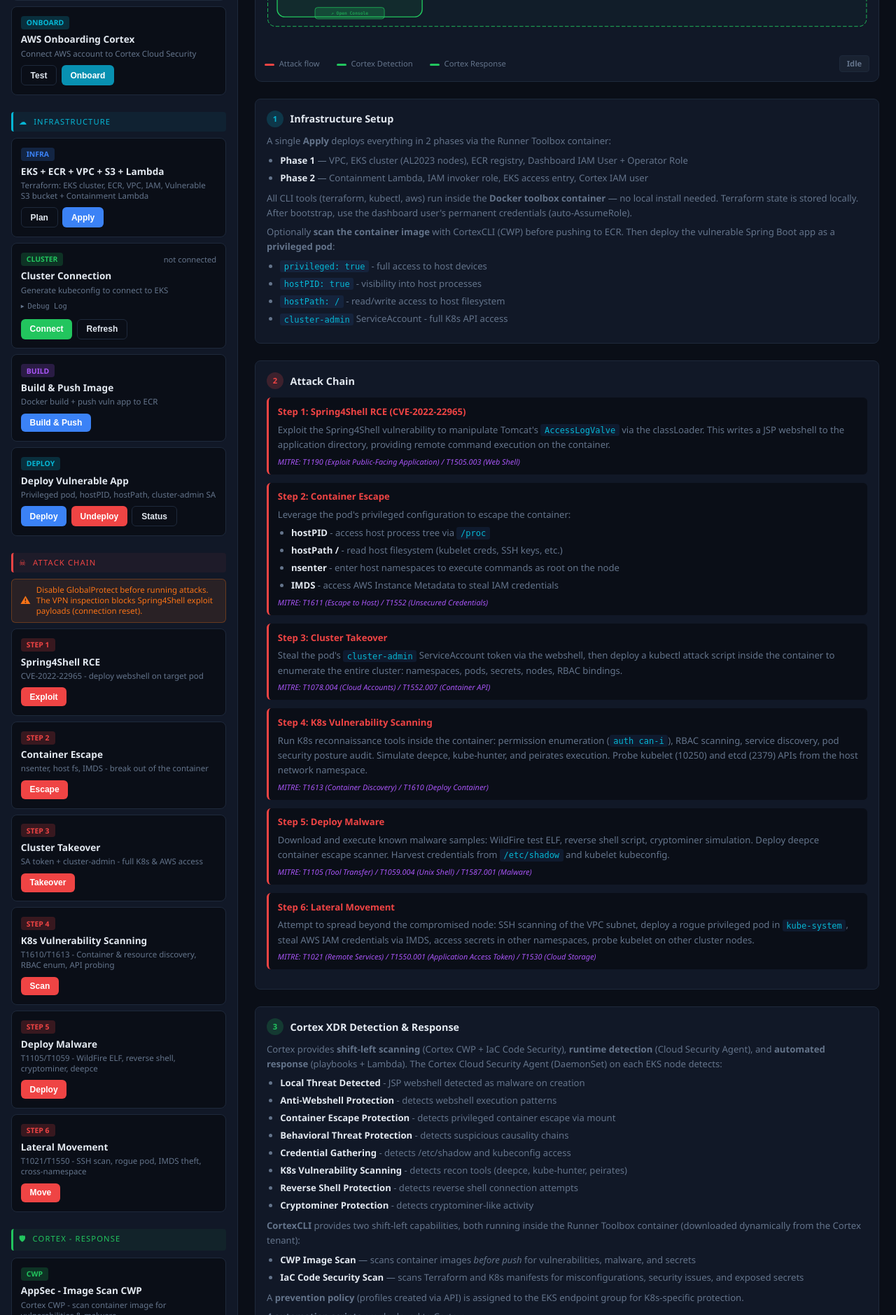
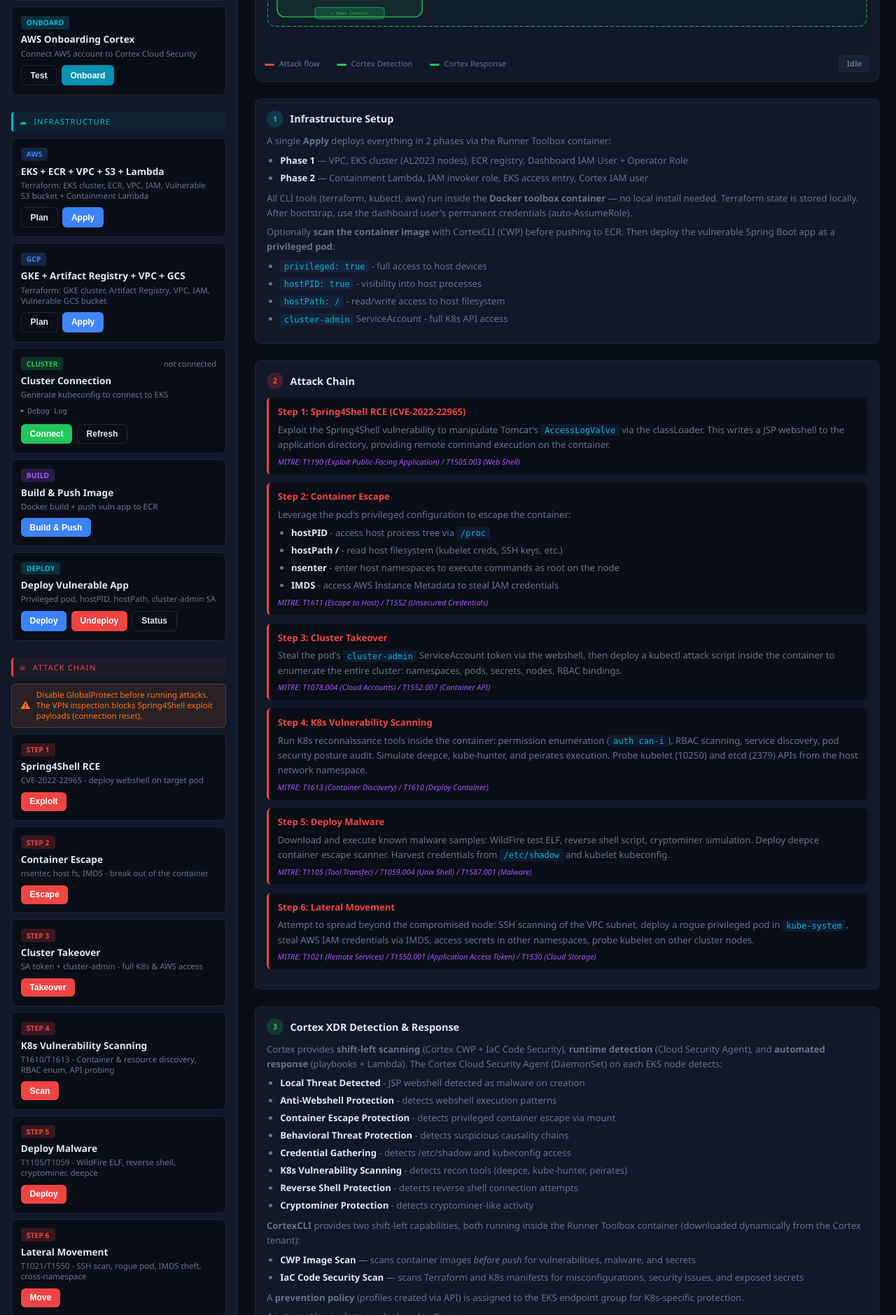
Before and after one commit to cortex-cloud-demo/K8s-Container-Escape-Demo, a Flask app: page / in a window 1280 px wide. Shown: the part 764-2643 px from the top of the page at 70% size. Run offline with Flask 3, Linux system fonts and the light colour scheme; some libraries are stand-ins or nearby versions.

Commit message:
gcp terraform

```diff
--- a/dashboard/app.py
+++ b/dashboard/app.py
@@ -22,6 +22,7 @@
 PROJECT_ROOT = os.path.abspath(os.path.join(os.path.dirname(__file__), ".."))
 TERRAFORM_DIR = os.path.join(PROJECT_ROOT, "terraform-infra")
 TERRAFORM_LAMBDA_DIR = os.path.join(PROJECT_ROOT, "terraform-lambda")
+TERRAFORM_GCP_DIR = os.path.join(PROJECT_ROOT, "terraform-gcp-infra")
 K8S_DIR = os.path.join(PROJECT_ROOT, "k8s")
 ATTACK_DIR = os.path.join(PROJECT_ROOT, "attack")
 PLAYBOOK_DIR = os.path.join(PROJECT_ROOT, "playbook")
@@ -94,6 +95,24 @@
             )
             os.unlink(tmp.name)
             cmd = f"source /tmp/.cortex_env 2>/dev/null; {cmd}"
+        # Inject GCP SA credentials into container
+        if gcp_credentials.get("service_account_json"):
+            gcp_tmp = tempfile.NamedTemporaryFile(mode='w', suffix='.json', delete=False)
+            gcp_tmp.write(gcp_credentials["service_account_json"])
+            gcp_tmp.close()
+            subprocess.run(
+                f"docker cp {gcp_tmp.name} {TOOLBOX_CONTAINER}:/tmp/.gcp_sa.json",
+                shell=True, capture_output=True, timeout=5,
+            )
+            os.unlink(gcp_tmp.name)
+            env_flags += ' -e GOOGLE_APPLICATION_CREDENTIALS=/tmp/.gcp_sa.json'
+        if gcp_credentials.get("project_id"):
+            proj = gcp_credentials["project_id"].replace('"', '').replace("'", '')
+            env_flags += f' -e GOOGLE_CLOUD_PROJECT="{proj}"'
+            env_flags += f' -e GCLOUD_PROJECT="{proj}"'
+        if gcp_credentials.get("region"):
+            reg = gcp_credentials["region"].replace('"', '').replace("'", '')
+            env_flags += f' -e CLOUDSDK_COMPUTE_REGION="{reg}"'
         # Escape single quotes in the command for bash -c '...'
         cmd_escaped = cmd.replace("'", "'\\''")
         return f"docker exec{env_flags} {TOOLBOX_CONTAINER} bash -c '{cmd_escaped}'"
@@ -219,6 +238,16 @@
     """Return -var='region=...' flag using the configured AWS region."""
     region = aws_credentials.get("aws_region") or "eu-west-3"
     return f'-var="region={region}"'
+
+
+def tf_var_gcp():
+    """Return terraform -var flags for GCP project_id and region."""
+    parts = []
+    if gcp_credentials.get("project_id"):
+        parts.append(f'-var="project_id={gcp_credentials["project_id"]}"')
+    region = gcp_credentials.get("region") or "europe-west1"
+    parts.append(f'-var="region={region}"')
+    return " ".join(parts)
 
 
 def generate_kubeconfig(cluster_name, region):
@@ -938,6 +967,83 @@
 echo '=================================================='
 """
     task_id = create_task("Terraform Destroy", cmd, use_toolbox=True)
+    return jsonify({"task_id": task_id})
+
+
+# ─── GCP Infrastructure ───────────────────────────────────────────────────────
+
+
+@app.route("/api/gcp-infra/plan", methods=["POST"])
+def gcp_infra_plan():
+    gcp_dir = TERRAFORM_GCP_DIR.replace(PROJECT_ROOT, "").lstrip("/")
+    cmd = f"""set -e
+echo "=================================================="
+echo "  GCP Infrastructure Plan"
+echo "=================================================="
+cd {gcp_dir}
+{tf_init_cmd()}
+terraform plan -no-color {tf_var_gcp()}
+"""
+    task_id = create_task("GCP Terraform Plan", cmd, use_toolbox=True)
+    return jsonify({"task_id": task_id})
+
+
+@app.route("/api/gcp-infra/apply", methods=["POST"])
+def gcp_infra_apply():
+    gcp_dir = TERRAFORM_GCP_DIR.replace(PROJECT_ROOT, "").lstrip("/")
+    cmd = f"""set -e
+echo "=================================================="
+echo "  GCP Infrastructure Apply (GKE + Artifact Registry + GCS + VPC)"
+echo "=================================================="
+cd {gcp_dir}
+{tf_init_cmd()}
+terraform apply -auto-approve -no-color {tf_var_gcp()}
+
+echo ""
+echo "=================================================="
+echo "  Upload sensitive data to GCS bucket"
+echo "=================================================="
+BUCKET=$(terraform output -raw vuln_data_bucket_name 2>/dev/null || echo '')
+if [ -n "$BUCKET" ]; then
+  echo "Bucket: gs://$BUCKET"
+  if command -v gsutil &>/dev/null; then
+    gsutil cp /project/s3-data/credentials.txt     "gs://$BUCKET/credentials.txt"
+    gsutil cp /project/s3-data/customers.csv       "gs://$BUCKET/customers.csv"
+    gsutil cp /project/s3-data/internal-report.pdf "gs://$BUCKET/internal-report.pdf"
+    echo "Files uploaded. Public URL: https://storage.googleapis.com/$BUCKET"
+  else
+    echo "Note: gsutil not available in toolbox — bucket created but data upload skipped"
+    echo "Public bucket URL: https://storage.googleapis.com/$BUCKET"
+  fi
+else
+  echo "WARNING: Could not determine bucket name, skipping file upload"
+fi
+
+echo ""
+echo "=================================================="
+echo "  [OK] GCP Infrastructure deployed successfully"
+echo "=================================================="
+"""
+    task_id = create_task("GCP Terraform Apply", cmd, use_toolbox=True)
+    return jsonify({"task_id": task_id})
+
+
+@app.route("/api/gcp-infra/destroy", methods=["POST"])
+def gcp_infra_destroy():
+    gcp_dir = TERRAFORM_GCP_DIR.replace(PROJECT_ROOT, "").lstrip("/")
+    cmd = f"""set -e
+echo '=================================================='
+echo '  DESTROY GCP Infrastructure'
+echo '=================================================='
+cd {gcp_dir}
+{tf_init_cmd()} && terraform destroy -auto-approve -no-color {tf_var_gcp()}
+
+echo ''
+echo '=================================================='
+echo '  [OK] GCP infrastructure destroyed'
+echo '=================================================='
+"""
+    task_id = create_task("GCP Terraform Destroy", cmd, use_toolbox=True)
     return jsonify({"task_id": task_id})
 
 
--- a/dashboard/static/js/app.js
+++ b/dashboard/static/js/app.js
@@ -112,6 +112,8 @@
     const mapping = {
         'Terraform Plan': 'infra',
         'Terraform Apply': 'infra',
+        'GCP Terraform Plan': 'gcp-infra',
+        'GCP Terraform Apply': 'gcp-infra',
         'Build & Push Image': 'build',
         'Deploy to EKS': 'deploy',
         'Undeploy from EKS': null,
@@ -136,6 +138,9 @@
     const badgeMap = {
         'Terraform Plan':           { id: 'infra-status',          ok: 'planned',     run: 'planning...' },
         'Terraform Apply':          { id: 'infra-status',          ok: 'provisioned', run: 'applying...' },
+        'GCP Terraform Plan':       { id: 'gcp-infra-status',      ok: 'planned',     run: 'planning...' },
+        'GCP Terraform Apply':      { id: 'gcp-infra-status',      ok: 'provisioned', run: 'applying...' },
+        'GCP Terraform Destroy':    { id: 'gcp-infra-destroy-status', ok: 'destroyed', run: 'destroying...' },
         'Build & Push Image':       { id: 'build-status',          ok: 'built',       run: 'building...' },
         'Deploy to EKS':            { id: 'deploy-status',         ok: 'deployed',    run: 'deploying...' },
         'Step 1: Spring4Shell RCE': { id: 'rce-status',            ok: 'exploited',   run: 'running...' },
@@ -1750,6 +1755,37 @@
     document.getElementById('destroy-modal').classList.remove('visible');
 }
 
+// ─── GCP Infrastructure ───────────────────────────────────────────────────────
+
+function gcpInfraPlan() {
+    openTab('terminal');
+    termWriteHeader('GCP Terraform Plan');
+    apiCall('/api/gcp-infra/plan');
+}
+
+function gcpInfraApply() {
+    openTab('terminal');
+    termWriteHeader('GCP Terraform Apply (GKE + Artifact Registry + GCS)');
+    termWrite('This will provision the full GCP infrastructure...\n\n');
+    apiCall('/api/gcp-infra/apply');
+}
+
+function gcpInfraDestroy() {
+    document.getElementById('gcp-destroy-modal').classList.add('visible');
+}
+
+function confirmGcpDestroy() {
+    document.getElementById('gcp-destroy-modal').classList.remove('visible');
+    openTab('terminal');
+    termWriteHeader('GCP Terraform Destroy');
+    termWrite('Destroying all GCP resources...\n\n');
+    apiCall('/api/gcp-infra/destroy');
+}
+
+function cancelGcpDestroy() {
+    document.getElementById('gcp-destroy-modal').classList.remove('visible');
+}
+
 function buildPush() {
     openTab('terminal');
     termWriteHeader('Build & Push Vulnerable Image to ECR');
--- a/dashboard/templates/index.html
+++ b/dashboard/templates/index.html
@@ -173,7 +173,7 @@
 
             <div class="step-card" id="card-infra">
                 <div class="step-header">
-                    <span class="step-number infra">INFRA</span>
+                    <span class="step-number infra">AWS</span>
                     <span class="step-status" id="infra-status"></span>
                 </div>
                 <div class="step-name">EKS + ECR + VPC + S3 + Lambda</div>
@@ -181,6 +181,19 @@
                 <div class="step-actions">
                     <button class="btn btn-ghost" onclick="infraPlan()">Plan</button>
                     <button class="btn btn-primary" onclick="infraApply()">Apply</button>
+                </div>
+            </div>
+
+            <div class="step-card" id="card-gcp-infra">
+                <div class="step-header">
+                    <span class="step-number gcp">GCP</span>
+                    <span class="step-status" id="gcp-infra-status"></span>
+                </div>
+                <div class="step-name">GKE + Artifact Registry + VPC + GCS</div>
+                <div class="step-desc">Terraform: GKE cluster, Artifact Registry, VPC, IAM, Vulnerable GCS bucket</div>
+                <div class="step-actions">
+                    <button class="btn btn-ghost" onclick="gcpInfraPlan()">Plan</button>
+                    <button class="btn btn-gcp" onclick="gcpInfraApply()">Apply</button>
                 </div>
             </div>
 
@@ -812,10 +825,22 @@
                     <span class="step-number destroy">INFRA</span>
                     <span class="step-status" id="infra-destroy-status"></span>
                 </div>
-                <div class="step-name">Destroy Infrastructure</div>
+                <div class="step-name">Destroy AWS Infrastructure</div>
                 <div class="step-desc">Remove EKS cluster, ECR, VPC + all AWS resources</div>
                 <div class="step-actions">
                     <button class="btn btn-orange" onclick="infraDestroy()">Destroy All</button>
+                </div>
+            </div>
+
+            <div class="step-card">
+                <div class="step-header">
+                    <span class="step-number gcp">GCP</span>
+                    <span class="step-status" id="gcp-infra-destroy-status"></span>
+                </div>
+                <div class="step-name">Destroy GCP Infrastructure</div>
+                <div class="step-desc">Remove GKE cluster, Artifact Registry, VPC + all GCP resources</div>
+                <div class="step-actions">
+                    <button class="btn btn-orange" onclick="gcpInfraDestroy()">Destroy GCP</button>
                 </div>
             </div>
 
@@ -2526,14 +2551,26 @@
 </div>
 
 
-<!-- ─── Destroy Modal ──────────────────────────── -->
+<!-- ─── Destroy Modal (AWS) ──────────────────────── -->
 <div class="modal-overlay" id="destroy-modal">
     <div class="modal">
-        <h3>&#x26A0; Destroy Infrastructure</h3>
+        <h3>&#x26A0; Destroy AWS Infrastructure</h3>
         <p>This will permanently destroy the EKS cluster, ECR repository, and all associated AWS resources. This action cannot be undone.</p>
         <div class="modal-actions">
             <button class="btn btn-ghost" onclick="cancelDestroy()">Cancel</button>
             <button class="btn btn-danger" onclick="confirmDestroy()">Destroy Everything</button>
+        </div>
+    </div>
+</div>
+
+<!-- ─── Destroy Modal (GCP) ──────────────────────── -->
+<div class="modal-overlay" id="gcp-destroy-modal">
+    <div class="modal">
+        <h3>&#x26A0; Destroy GCP Infrastructure</h3>
+        <p>This will permanently destroy the GKE cluster, Artifact Registry, GCS bucket, and all associated GCP resources. This action cannot be undone.</p>
+        <div class="modal-actions">
+            <button class="btn btn-ghost" onclick="cancelGcpDestroy()">Cancel</button>
+            <button class="btn btn-danger" onclick="confirmGcpDestroy()">Destroy GCP</button>
         </div>
     </div>
 </div>
```
Also changed, not shown: 4 other files.
